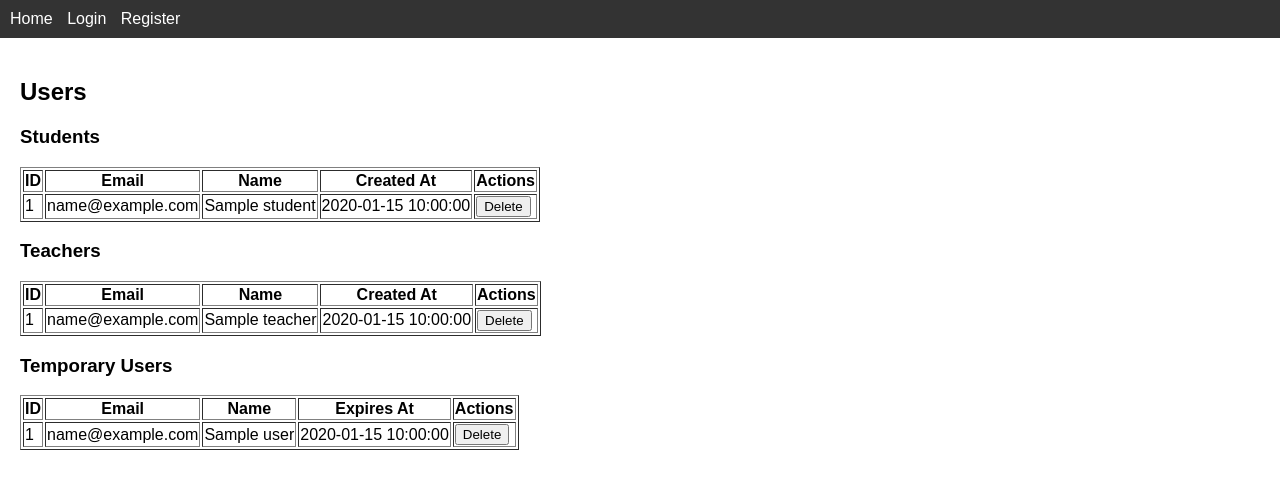
After one commit to ProjBezpieczenstwo/frontend, a Flask app: page /admin/users in a window 1280 px wide. The commit adds this page. Shown: the top 489 px of the page. Run offline with Flask 3, Linux system fonts and the light colour scheme; a database or web service that is not in the repository returns one stand-in record (values such as "Sample title"); data that the repository does not hold is empty.

Commit message:
Add Admin Functionality

```diff
--- a/app.py
+++ b/app.py
@@ -2,6 +2,7 @@ from flask import Flask, render_template
 from blueprints.auth import auth_bp
 from blueprints.lessons import lessons_bp
 from blueprints.reviews import reviews_bp
+from blueprints.admin import admin_bp
 
 app = Flask(__name__)
 app.config.from_object('config.Config')
@@ -9,6 +10,7 @@ app.config.from_object('config.Config')
 app.register_blueprint(auth_bp, url_prefix='/auth')
 app.register_blueprint(lessons_bp, url_prefix='/lessons')
 app.register_blueprint(reviews_bp, url_prefix='/reviews')
+app.register_blueprint(admin_bp, url_prefix='/admin')
 
 @app.route('/')
 def index():
--- /dev/null
+++ b/blueprints/admin.py
@@ -0,0 +1,96 @@
+from flask import Blueprint, render_template, request, redirect, url_for, flash, current_app, session
+import requests
+
+admin_bp = Blueprint('admin', __name__, template_folder='../templates')
+
+def get_api_base():
+    return current_app.config.get("BACKEND_URL")
+
+def get_headers():
+    # Zakładamy, że token admina jest w sesji
+    token = session.get('access_token')
+    return {"Authorization": f"Bearer {token}"} if token else {}
+
+
+@admin_bp.route('/register', methods=['GET', 'POST'])
+def register_admin():
+    if request.method == 'POST':
+        name = request.form.get('name')
+        email = request.form.get('email')
+        password = request.form.get('password')
+        secret = request.form.get('secret')  # secret for admin registration
+
+        data = {
+            "name": name,
+            "email": email,
+            "password": password,
+            "role": "admin",
+            "secret": secret
+        }
+
+        response = requests.post(f"{get_api_base()}/auth/register", json=data)
+        if response.status_code in [200, 201]:
+            flash("Admin registered successfully. Please verify your email.", "success")
+            return redirect(url_for('auth.login'))
+        else:
+            flash(response.json().get('message', 'Registration failed.'), "error")
+    return render_template('admin_register.html')
+
+
+@admin_bp.route('/access_codes', methods=['GET'])
+def access_codes_page():
+    headers = get_headers()
+    response = requests.get(f"{get_api_base()}/admin/access_codes", headers=headers)
+    codes = response.json().get('access_codes', []) if response.status_code == 200 else []
+    return render_template('admin_access_codes.html', access_codes=codes)
+
+
+@admin_bp.route('/access_codes/create', methods=['POST'])
+def create_access_code_page():
+    headers = get_headers()
+    # Optional email field to notify the user about the access code.
+    email = request.form.get('email')
+    data = {"email": email} if email else {}
+    response = requests.post(f"{get_api_base()}/admin/access_codes", json=data, headers=headers)
+    if response.status_code == 201:
+        flash("Access code created", "success")
+    else:
+        flash(response.json().get('message', 'Error creating access code'), "error")
+    return redirect(url_for('admin.access_codes_page'))
+
+
+@admin_bp.route('/access_codes/delete/<int:code_id>', methods=['POST'])
+def delete_access_code_page(code_id):
+    headers = get_headers()
+    response = requests.delete(f"{get_api_base()}/admin/access_codes/{code_id}", headers=headers)
+    if response.status_code == 200:
+        flash("Access code deleted", "success")
+    else:
+        flash(response.json().get('message', 'Error deleting access code'), "error")
+    return redirect(url_for('admin.access_codes_page'))
+
+# Strona do zarządzania użytkownikami
+@admin_bp.route('/users', methods=['GET'])
+def users_page():
+    headers = get_headers()
+    response = requests.get(f"{get_api_base()}/admin/users", headers=headers)
+    if response.status_code == 200:
+        data = response.json()
+        return render_template('admin_users.html',
+                               students=data.get('students', []),
+                               teachers=data.get('teachers', []),
+                               temp_users=data.get('temp_users', []))
+    else:
+        flash(response.json().get('message', 'Error retrieving users'), "error")
+        return redirect(url_for('index'))
+
+# Usuwanie użytkownika – metoda POST
+@admin_bp.route('/users/delete/<int:user_id>', methods=['POST'])
+def delete_user_page(user_id):
+    headers = get_headers()
+    response = requests.delete(f"{get_api_base()}/admin/users/{user_id}", headers=headers)
+    if response.status_code == 200:
+        flash("User deleted", "success")
+    else:
+        flash(response.json().get('message', 'Error deleting user'), "error")
+    return redirect(url_for('admin.users_page'))
--- /dev/null
+++ b/templates/admin_users.html
@@ -0,0 +1,89 @@
+{% extends "base.html" %}
+{% block title %}Users{% endblock %}
+{% block content %}
+<h2>Users</h2>
+
+<h3>Students</h3>
+<table border="1">
+    <thead>
+        <tr>
+            <th>ID</th>
+            <th>Email</th>
+            <th>Name</th>
+            <th>Created At</th>
+            <th>Actions</th>
+        </tr>
+    </thead>
+    <tbody>
+        {% for student in students %}
+        <tr>
+            <td>{{ student.id }}</td>
+            <td>{{ student.email }}</td>
+            <td>{{ student.name }}</td>
+            <td>{{ student.created_at }}</td>
+            <td>
+                <form method="post" action="{{ url_for('admin.delete_user_page', user_id=student.id) }}" style="display:inline;">
+                    <button type="submit">Delete</button>
+                </form>
+            </td>
+        </tr>
+        {% endfor %}
+    </tbody>
+</table>
+
+<h3>Teachers</h3>
+<table border="1">
+    <thead>
+        <tr>
+            <th>ID</th>
+            <th>Email</th>
+            <th>Name</th>
+            <th>Created At</th>
+            <th>Actions</th>
+        </tr>
+    </thead>
+    <tbody>
+        {% for teacher in teachers %}
+        <tr>
+            <td>{{ teacher.id }}</td>
+            <td>{{ teacher.email }}</td>
+            <td>{{ teacher.name }}</td>
+            <td>{{ teacher.created_at }}</td>
+            <td>
+                <form method="post" action="{{ url_for('admin.delete_user_page', user_id=teacher.id) }}" style="display:inline;">
+                    <button type="submit">Delete</button>
+                </form>
+            </td>
+        </tr>
+        {% endfor %}
+    </tbody>
+</table>
+
+<h3>Temporary Users</h3>
+<table border="1">
+    <thead>
+        <tr>
+            <th>ID</th>
+            <th>Email</th>
+            <th>Name</th>
+            <th>Expires At</th>
+            <th>Actions</th>
+        </tr>
+    </thead>
+    <tbody>
+        {% for user in temp_users %}
+        <tr>
+            <td>{{ user.id }}</td>
+            <td>{{ user.email }}</td>
+            <td>{{ user.name }}</td>
+            <td>{{ user.expired_at }}</td>
+            <td>
+                <form method="post" action="{{ url_for('admin.delete_user_page', user_id=user.id) }}" style="display:inline;">
+                    <button type="submit">Delete</button>
+                </form>
+            </td>
+        </tr>
+        {% endfor %}
+    </tbody>
+</table>
+{% endblock %}
--- a/templates/base.html
+++ b/templates/base.html
@@ -15,6 +15,9 @@
             {% elif session.get('role') == 'teacher' %}
                 <a href="{{ url_for('lessons.my_lessons') }}">My Lessons</a>
                 <a href="{{ url_for('lessons.calendar') }}">Available Hours</a>
+            {% else %}
+                <a href="{{ url_for('admin.access_codes_page') }}">Access Codes</a>
+                <a href="{{ url_for('admin.users_page') }}">Users</a>
             {% endif %}
             <a href="{{ url_for('auth.logout') }}">Logout</a>
         {% else %}
```
Also changed, not shown: templates/admin_access_codes.html (added, +43 -0 lines), templates/admin_register.html (added, +24 -0 lines).
